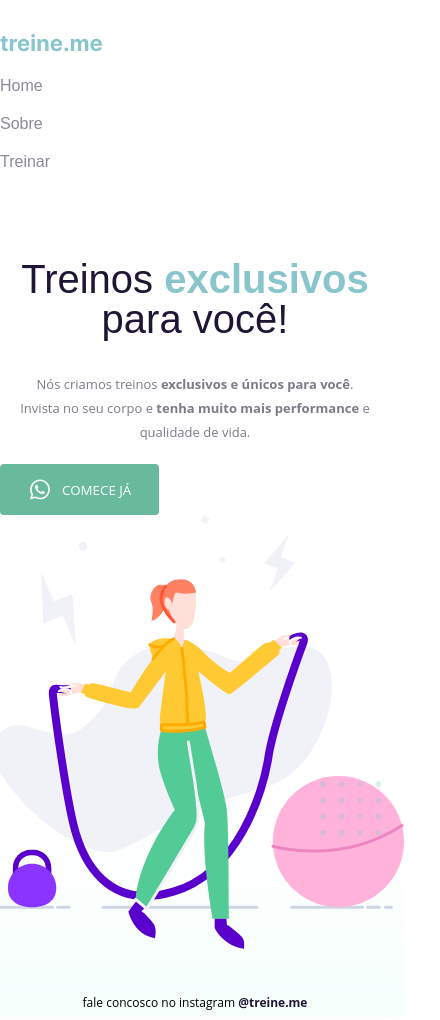
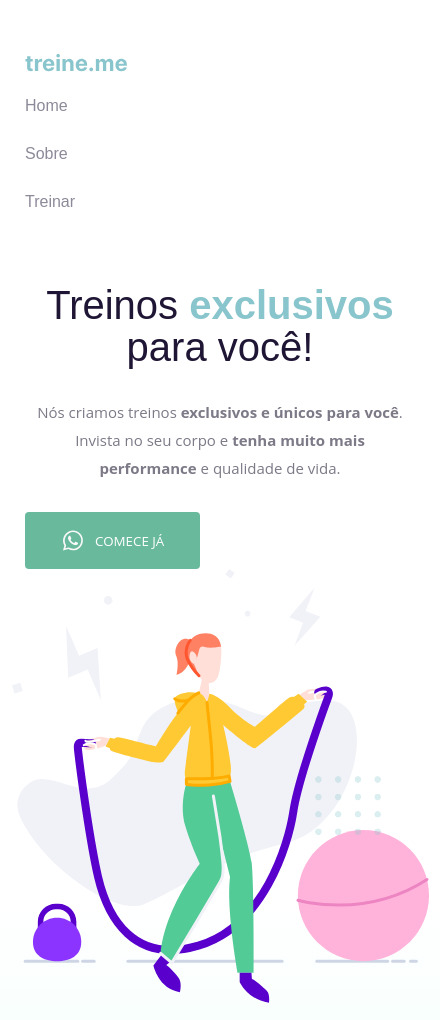
Before and after one commit to fabiasantos1/treine.me, a plain HTML site: page index.html in a window 390 px wide. Shown: the top 1020 px of the page, 440 px wide, since content can reach past the window. Drawn offline with Linux system fonts and the light colour scheme; a web font is replaced by a local one.

Commit message:
adicionando espaçamentos

```diff
--- a/style.css
+++ b/style.css
@@ -1,15 +1,12 @@
 body {
   margin: 0;
   font-family: 'Open Sans', sans-serif;
-
   background: linear-gradient(180deg, rgba(227, 255, 248, 0) 82.08%, rgba(227, 255, 248, 0.38) 100%);
-
   min-height: 100vh;
 }
 
 .page {
-
-  width: 100% ;
+  width: 100%;
   max-width: 1200px;
   margin: 0 auto;
   padding-top: 65px ;
@@ -114,79 +111,92 @@ footer a {
   right: 0;
  }
 
+
+ /* Telas pequenas (mobile) */
+
  @media (max-width: 768px) {
   .page {
-    padding-top: 20px;
-    width: 100%;
+    padding-top: 40px;
+    padding-left: 20px;
+    padding-right: 20px;
   }
 
   nav {
     flex-direction: column;
     align-items: flex-start;
+    margin-bottom: 40px;
   }
 
   nav ul {
     flex-direction: column;
-    gap: 20px;
+    gap: 30px;
     margin-top: 20px;
   }
 
   main {
     flex-direction: column;
     text-align: center;
+    margin-bottom: 60px;
   }
 
   main h1 {
-    font-size: 32px;
-    line-height: 40px;
+    font-size: 34px;
+    line-height: 42px;
+    margin-bottom: 30px;
   }
 
   section p {
-    font-size: 12px;
-    line-height: 24px;
-    margin: 20px 0;
+    font-size: 16px;
+    line-height: 28px;
+    margin: 30px 0;
   }
 
   botton {
-    padding: 12px 25px;
-    font-size: 14px;
+    padding: 16px 36px;
+    font-size: 16px;
   }
 
   footer {
-    font-size: 12px;
-    margin-top: 40px;
+    font-size: 16px;
+    margin-top: 60px;
   }
 
   #balls {
-    width: 50px;
-    height: auto;
+    width: 60px;
   }
  }
 
 
+ /* Telas médias ( tablets) */
  @media (max-width: 1024px) {
   .page {
-    padding-top: 30px;
+    padding-top: 50px;
+    padding-left: 25px;
+    padding-right: 25px;
   }
 
   main {
     flex-direction: column;
     text-align: center;
+    margin-bottom: 70px;
   }
 
   main h1 {
     font-size: 40px;
+    margin-bottom: 25px;
   }
 
   section p {
-    font-size: 13px;
+    font-size: 15px;
+    margin: 30px 0;
   }
 
   button {
-    padding: 13px 28px;
+    padding: 16px 36px;
+    font-size: 80pxs
   }
 
   #balls {
-    width: 70px;
+    width: 75px;
   }
  }
```
